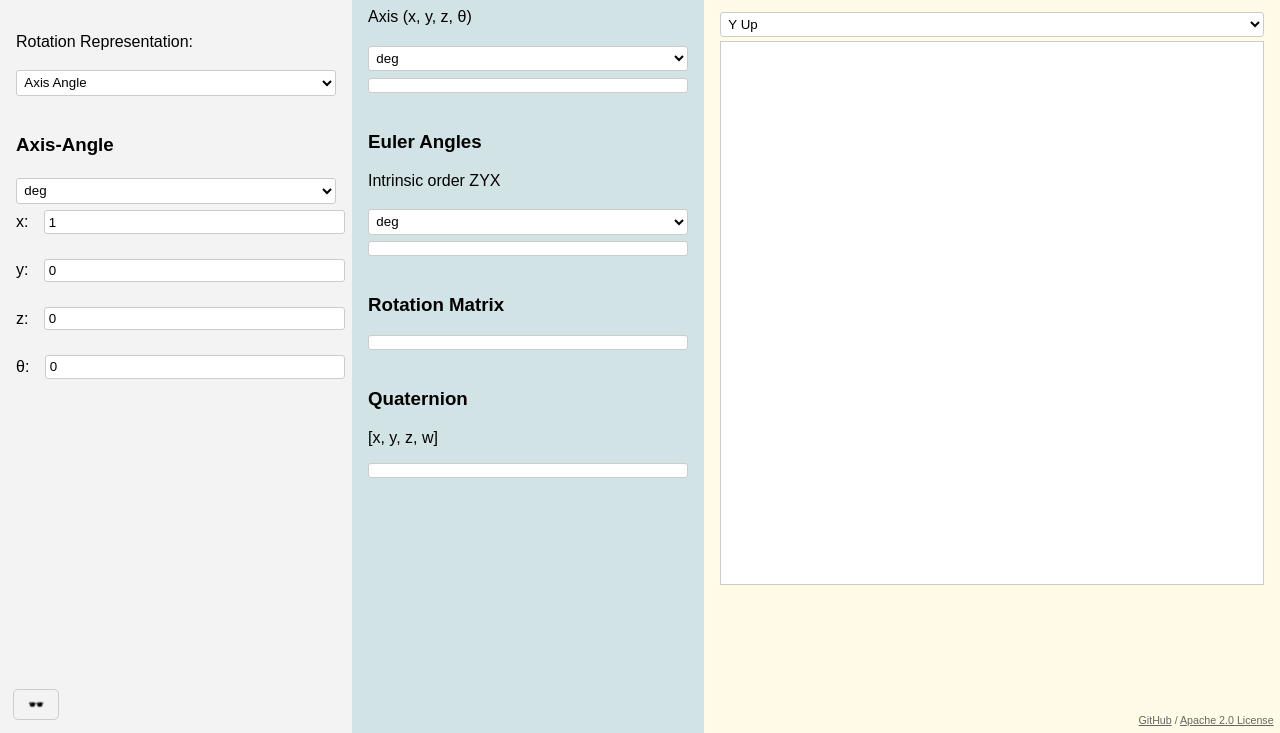
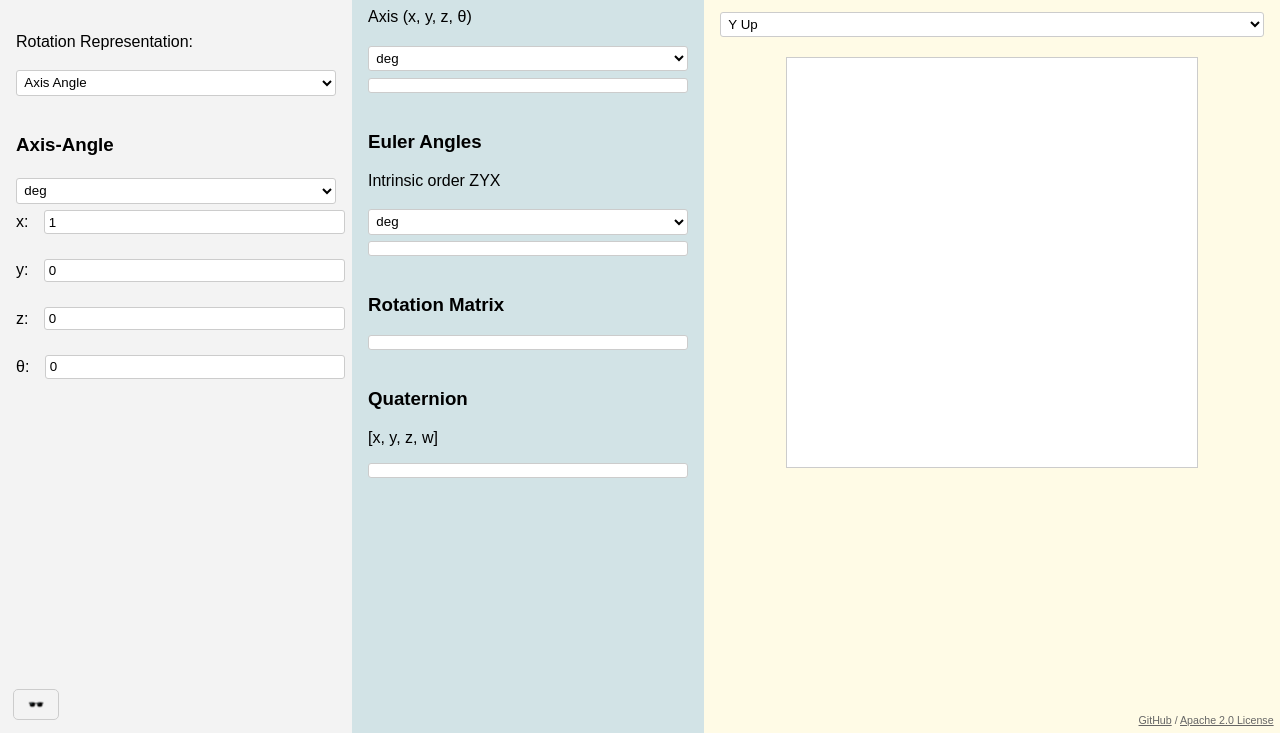
Before and after one commit to irisxu02/3d-rotation-calculator, a website: page index.html in a window 1280 px wide. Shown: the part 67-800 px from the top of the page. Drawn offline with nearby package versions, Linux system fonts and the light colour scheme; a script that the page names is missing.

Commit message:
Add screenshot to README and improve canvas layout styling (#2)
* Add img to README.md

* Fix formatting of viz canvas

```diff
--- a/index.html
+++ b/index.html
@@ -110,7 +110,9 @@
             <option value="1,0,0">X Up</option>
             <option value="0,0,1">Z Up</option>
         </select>
-        <canvas id="canvas" width="400" height="400"></canvas>
+        <div id="canvas-container">
+            <canvas id="canvas" width="400" height="400"></canvas>
+        </div>
     </div>
 
     <button id="darkModeToggle">🕶️</button>
--- a/style.css
+++ b/style.css
@@ -44,7 +44,7 @@ body {
 
 #outputs {
   width: 25%;
-  min-width: 200px;
+  min-width: 250px;
   padding: 1em;
   background: var(--bg-outputs);
   display: flex;
@@ -57,17 +57,27 @@ body {
   flex: 1;
   background: var(--bg-right);
   padding: 1em;
-  overflow-y: auto;
+  padding-bottom: 4em;
+  display: flex;
+  flex-direction: column;
+  overflow-y: hidden;
+}
+
+#canvas-container {
+  display: flex;
+  justify-content: center;
+  align-items: center;
+  padding: 1em;
+  margin-bottom: 4em;
 }
 
 #canvas {
   background: var(--bg-canvas);
   border: 1px solid var(--border-color);
-  width: 100%;
+  width: 80%;
+  max-width: 80%;
   aspect-ratio: 1 / 1;
   display: block;
-  box-sizing: border-box;
-  max-width: 100%;
 }
 
 label {
```
Also changed, not shown: README.md, screenshot.png (added).
